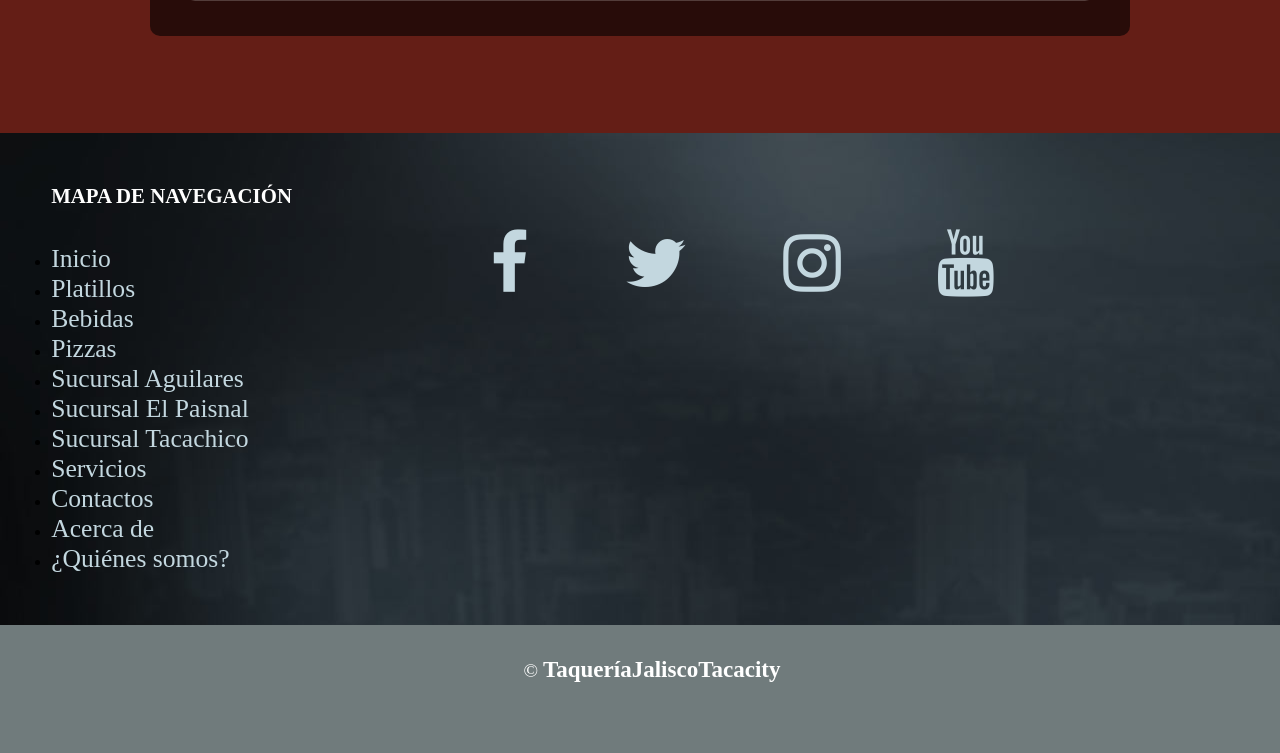
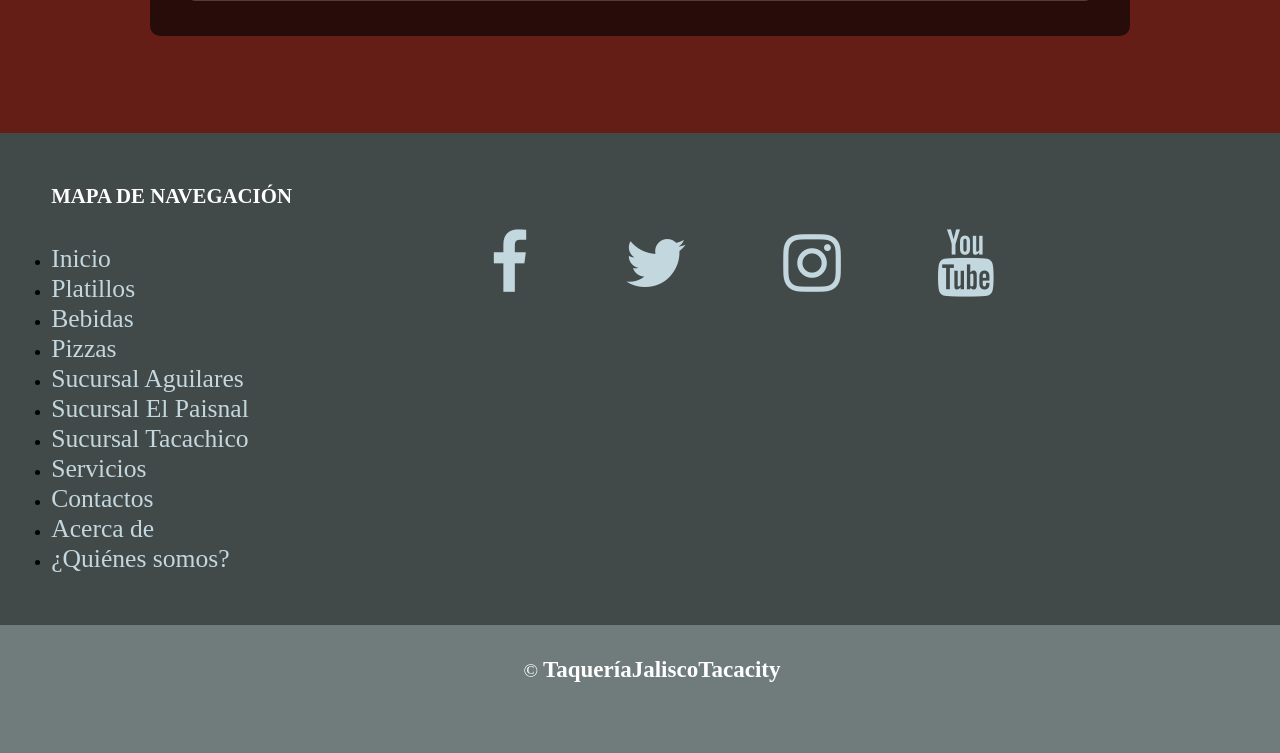
Before and after one commit to RaulTrigueros/taqueria-jalisco, a PHP site: page /bebidas.html in a window 1280 px wide. Shown: the part 2603-3356 px from the top of the page. Run offline with PHP 8.4, Linux system fonts and the light colour scheme; some libraries are stand-ins or nearby versions; grey boxes are pictures that could not be loaded.

Commit message:
cambio de footer

```diff
--- a/css/style.css
+++ b/css/style.css
@@ -309,7 +309,7 @@ background-repeat: no-repeat;
   background:  #424949;
   width: 100%;
   overflow: auto;
-   background-image: url(../img/pics/footer.jpg);
+
    font-family: 'Times New Roman';
 }
 .icon-text {
```
